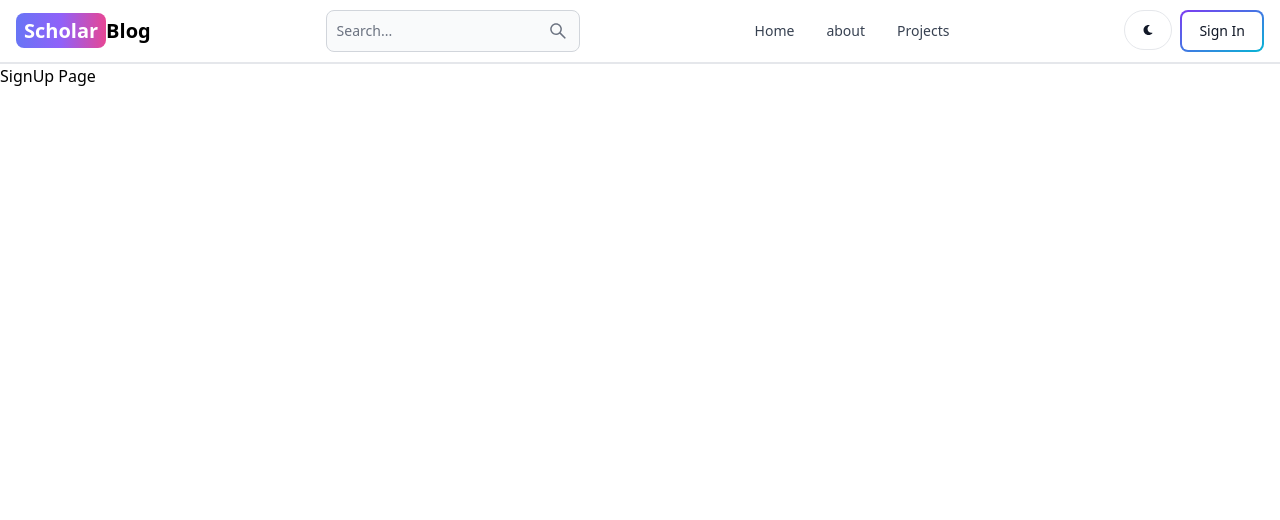
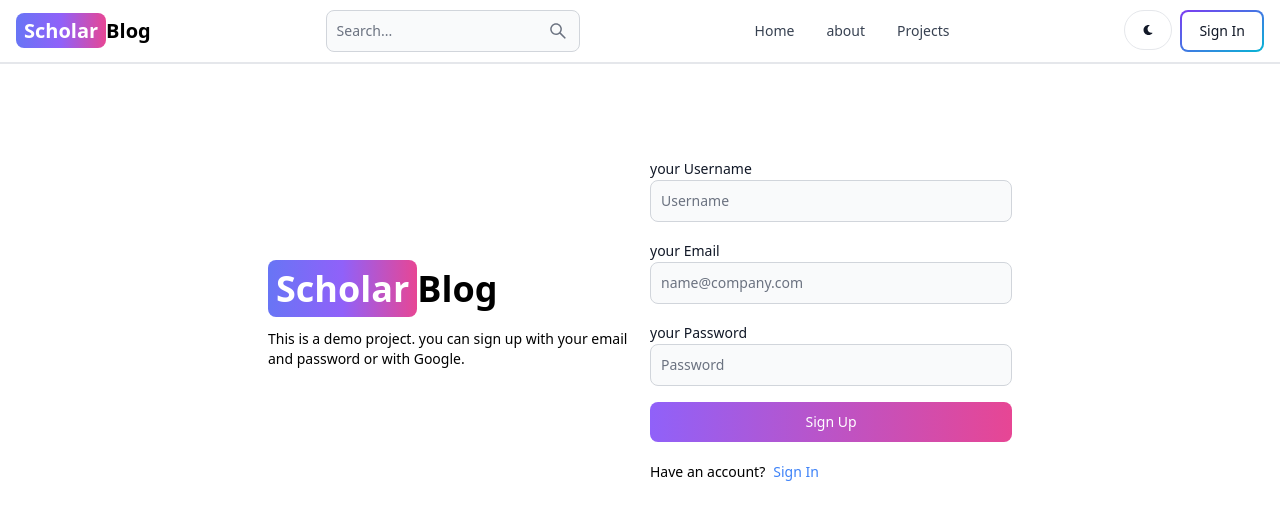
Before and after one commit to yabetsTesfaye/scholarship-Posts, a React (Vite) app in the folder client/: page /sign-up in a window 1280 px wide. Shown: the top 520 px of the page. Built offline with nearby package versions, Linux system fonts and the light colour scheme.

Commit message:
create signup page

```diff
--- a/client/src/pages/SignUp.jsx
+++ b/client/src/pages/SignUp.jsx
@@ -1,3 +1,54 @@
+import { Button, Label, TextInput } from "flowbite-react";
+import { Link } from "react-router-dom";
+
 export default function SignUp() {
-  return <div>SignUp Page</div>;
+  return (
+    <div className="min-h-screen mt-20">
+      <div className="flex p-3 max-w-3xl mx-auto flex-col md:flex-row md:items-center gap-5">
+        {/* left side */}
+        <div className="flex-1">
+          <Link to="/" className="font-bold dark:text-white text-4xl">
+            <span className="px-2 py-1 bg-gradient-to-r from-indigo-500 via-purple-500 to-pink-500 rounded-lg text-white">
+              Scholar
+            </span>
+            Blog
+          </Link>
+          <p className="text-sm mt-5">
+            This is a demo project. you can sign up with your email and password
+            or with Google.
+          </p>
+        </div>
+        {/* right side */}
+        <div className="flex-1">
+          <form className="flex flex-col gap-4">
+            <div className="">
+              <Label value=" your Username" />
+              <TextInput type="text" placeholder="Username" id="username" />
+            </div>
+            <div>
+              <Label value=" your Email" />
+              <TextInput
+                type="text"
+                placeholder="name@company.com"
+                id="email"
+              />
+            </div>
+            <div>
+              <Label value=" your Password" />
+              <TextInput type="text" placeholder="Password" id="password" />
+            </div>
+            <Button gradientDuoTone="purpleToPink" type="submit">
+              Sign Up
+            </Button>
+          </form>
+          <div className="flex gap-2 text-sm mt-5">
+            <span>Have an account?</span>
+            <Link to="/sign-in" className="text-blue-500">
+              Sign In
+            </Link>
+          </div>
+        </div>
+      </div>
+    </div>
+  );
 }
```
